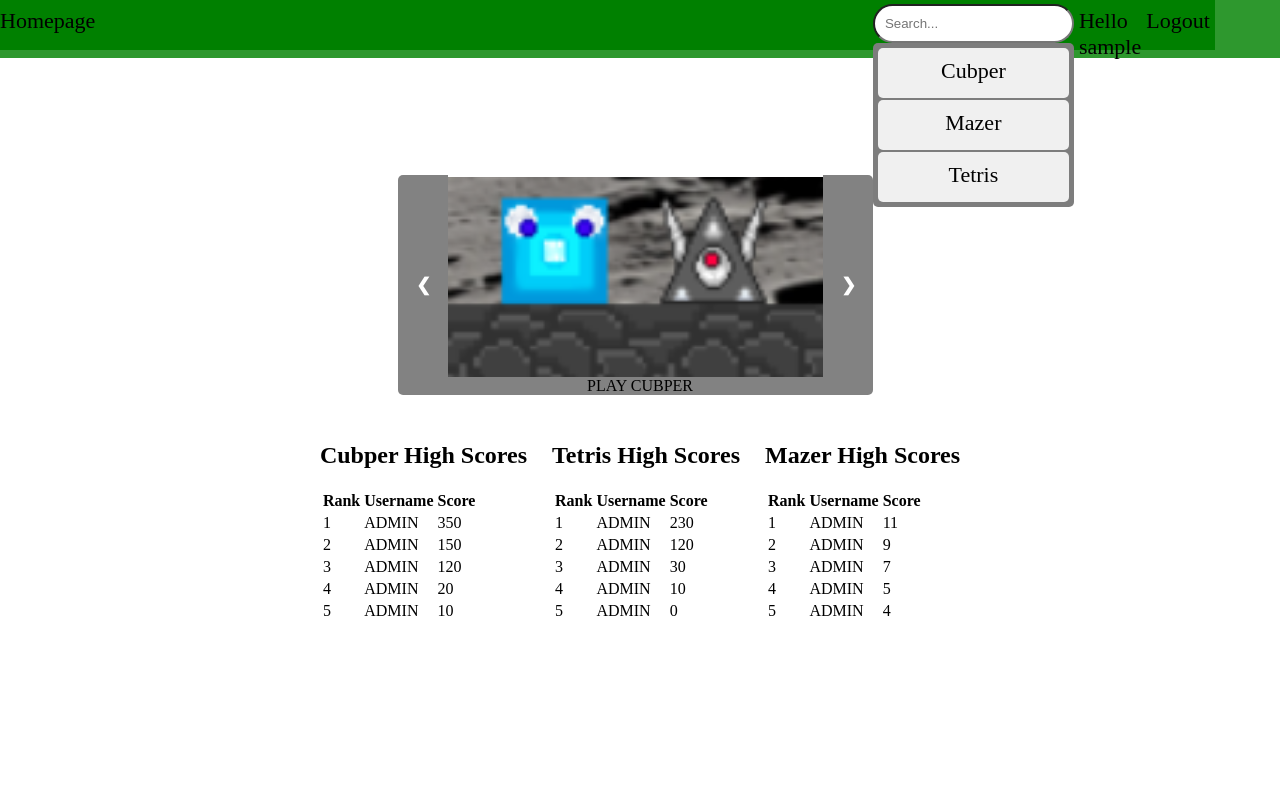
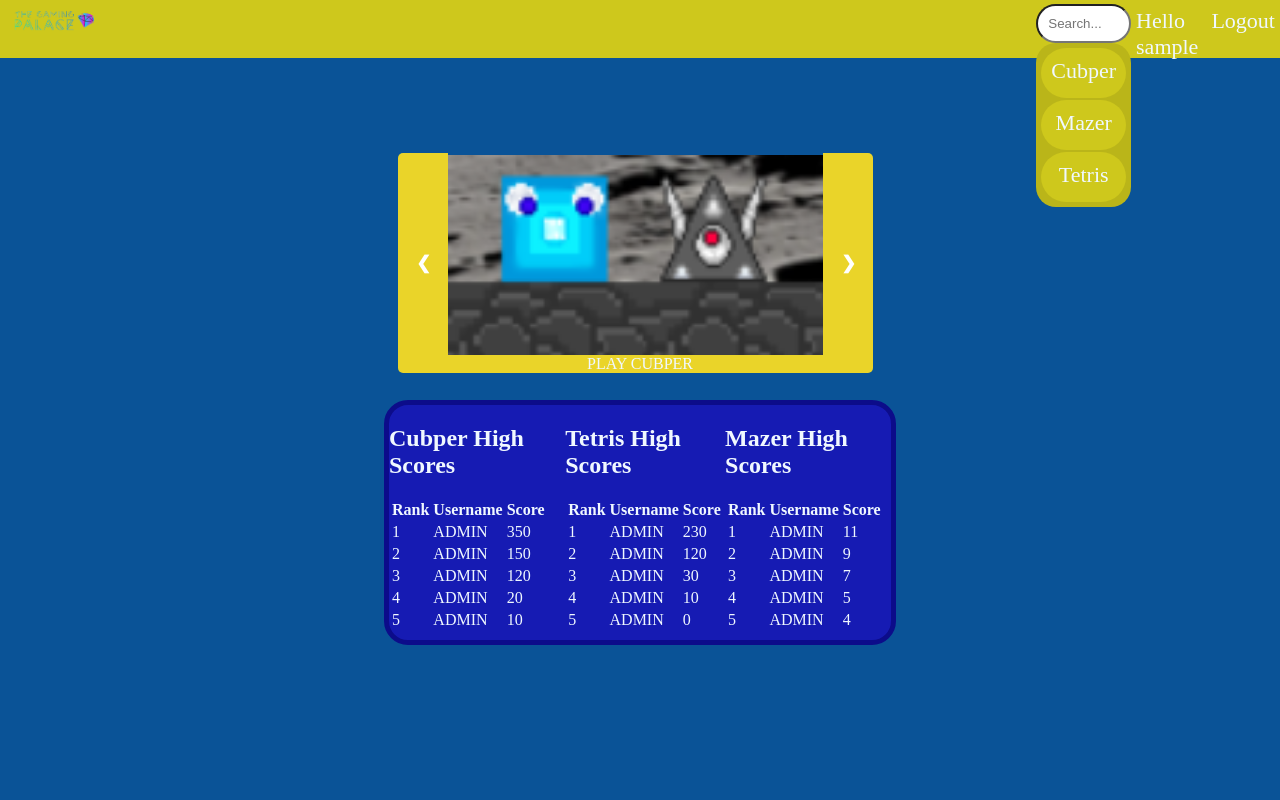
Before and after one commit to ShadowMan60/GameWebsite, a PHP site: page / in a window 1280 px wide. Run offline with PHP 8.4, Linux system fonts and the light colour scheme; the visitor is signed in with stand-in values (Sample User, id 1); data comes from the database, SQL or seed files in the repository.

Commit message:
Homepage update

```diff
--- a/PHP/index.php
+++ b/PHP/index.php
@@ -82,7 +82,9 @@ function displayHighScores($game, $highScores) {
 </head>
 <body>
 <nav class="navigation">
-    <li class="home"><a href="index.php">Homepage</a></li>
+    <li class="home"><a href="index.php"><img src="GameImg\Logo.png" alt=""></a></li>
+
+    <li></li>
     <li class="search">
         <div class="container">
             <input type="text" id="searchInput" placeholder="Search...">
--- a/PHP/style.css
+++ b/PHP/style.css
@@ -1,5 +1,6 @@
 * {
-    box-sizing: border-box
+    box-sizing: border-box;
+    color: aliceblue;
 }
 
 .mySlides {
@@ -14,6 +15,11 @@ img {
     background-size: contain;
 }
 
+a img {
+    margin-left: 20px;
+    width: 100%;
+    height: 100%;
+}
 body {
     margin: 0;
     display: flex;
@@ -23,13 +29,14 @@ body {
     height: 100vh;
     position: relative;
     flex-direction: column;
+    background-color: rgb(10, 83, 151)
 }
 
 a {
     margin: 0;
     justify-content: center;
     text-decoration: none;
-    color: black;
+    color: aliceblue;
     display: flex;
     flex-direction: column;
     align-items: center;
@@ -39,6 +46,9 @@ a {
     height: 220px;
 }
 
+.SlideShow a{
+    background-color: rgb(234, 212, 41);
+}
 .prev,
 .next {
     cursor: pointer;
@@ -47,7 +57,7 @@ a {
     height: 220px;
     padding: 100px 16px;
     color: white;
-    background-color: rgb(130, 130, 130);
+    background-color: rgb(234, 212, 41);
     font-weight: bold;
     font-size: 18px;
     transition: 0.6s ease;
@@ -68,7 +78,7 @@ a {
 
 .prev:hover,
 .next:hover {
-    background-color: rgb(90, 90, 90);
+    background-color: rgb(25, 30, 168);
 }
 
 .text {
@@ -82,7 +92,7 @@ a {
 
 .navigation {
     display: grid;
-    grid-template-columns: 1fr 15fr 1fr 1fr 1fr;
+    grid-template-columns: 1.5fr 15fr 1fr 1.2fr 1fr;
     grid-template-rows: 1fr;
     gap: 0px 0px;
     width: 100vw;
@@ -92,11 +102,11 @@ a {
     left: 0;
     list-style: none;
     font-size: 22px;
-    background-color: rgb(46, 152, 46);
+    background-color: rgb(206, 200, 28);
 }
 
 .navigation li {
-    background-color: green;
+    background-color: rgb(206, 200, 28);
     display: flex;
     justify-content: end;
     padding-right: 5px;
@@ -154,20 +164,25 @@ a {
 #resultsList {
     list-style-type: none;
     padding: 3px;
-    border-radius: 5px;
-    background-color: #7d7d7d;
+    border-radius: 20px;
+    background-color: rgb(186, 181, 25);
     margin: 0;
 }
 
 #resultsList li {
     padding: 10px;
-    background-color: #f0f0f0;
+    background-color: rgb(206, 200, 28);
     justify-content: center;
     margin: 2px;
-    border-radius: 5px;
+    border-radius: 25px;
 }
 
 .ScoresContainer {
     display: flex;
-    gap: 25px;
+    justify-content: space-around;
+    padding-bottom: 1vh;
+    background-color: #161bb3;
+    border: #0c0c8a 5px solid;
+    border-radius: 3vh;
+    width: 40%;
 }
--- a/cubper/cubper.css
+++ b/cubper/cubper.css
@@ -2,6 +2,9 @@
     padding: 0;
     margin: 0;
     box-sizing: border-box;
+}
+body{
+    background-color: rgb(10, 83, 151)
 }
 
 #GameField{
--- a/mazer/mazer.css
+++ b/mazer/mazer.css
@@ -4,7 +4,7 @@ body {
     align-items: center;
     justify-content: center;
     height: 100vh;
-    background-color: #f0f0f0;
+    background-color: rgb(10, 83, 151)
 }
 #maze-container {
     position: relative;
--- a/tetris/tetris.css
+++ b/tetris/tetris.css
@@ -1,6 +1,6 @@
 body{
     align-items: center;
-    background-color: lightgray;
+    background-color: rgb(8, 71, 130);
     display: flex;
     height: 100vh;
     justify-content: center;
```
Also changed, not shown: PHP/GameImg/Logo.png (added).
